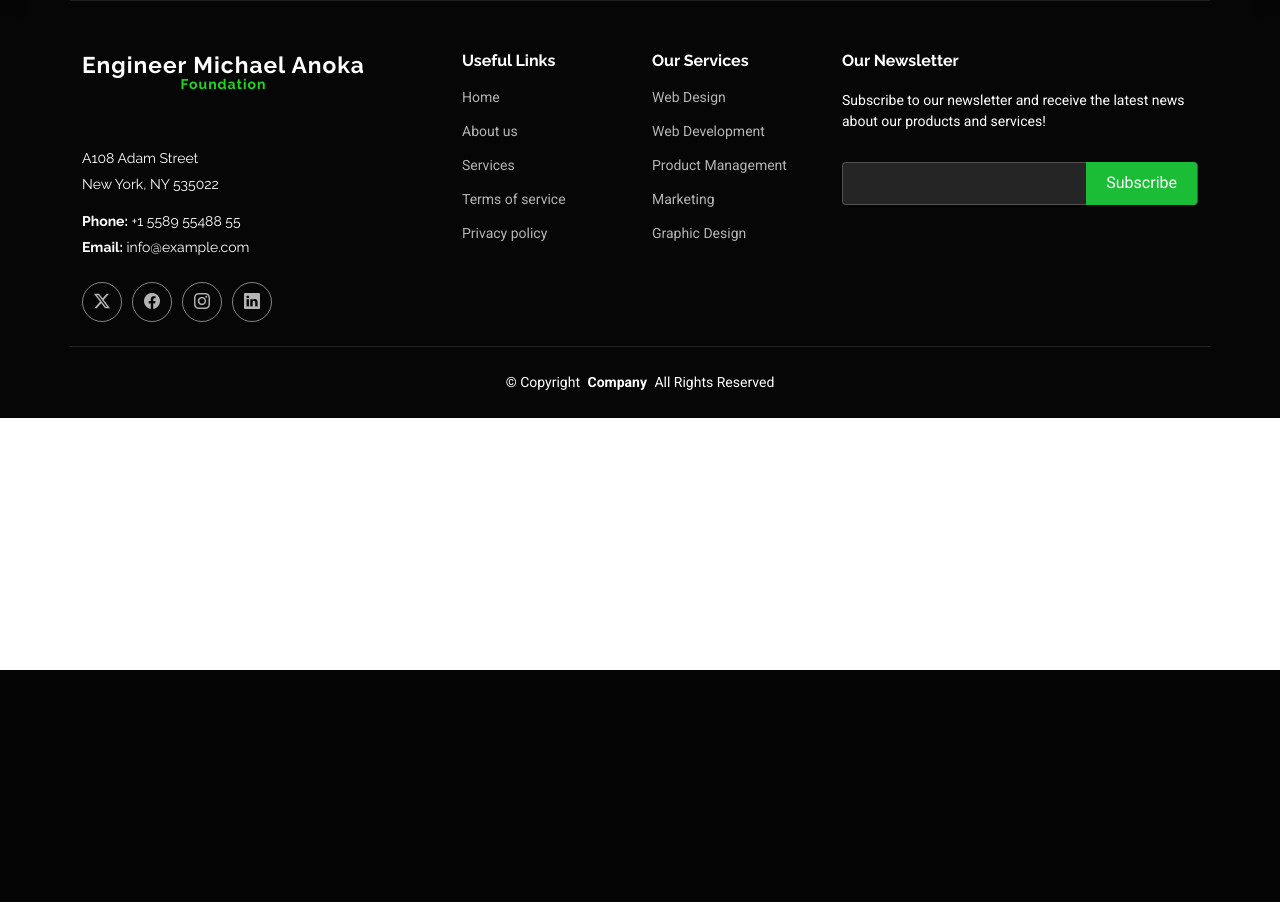
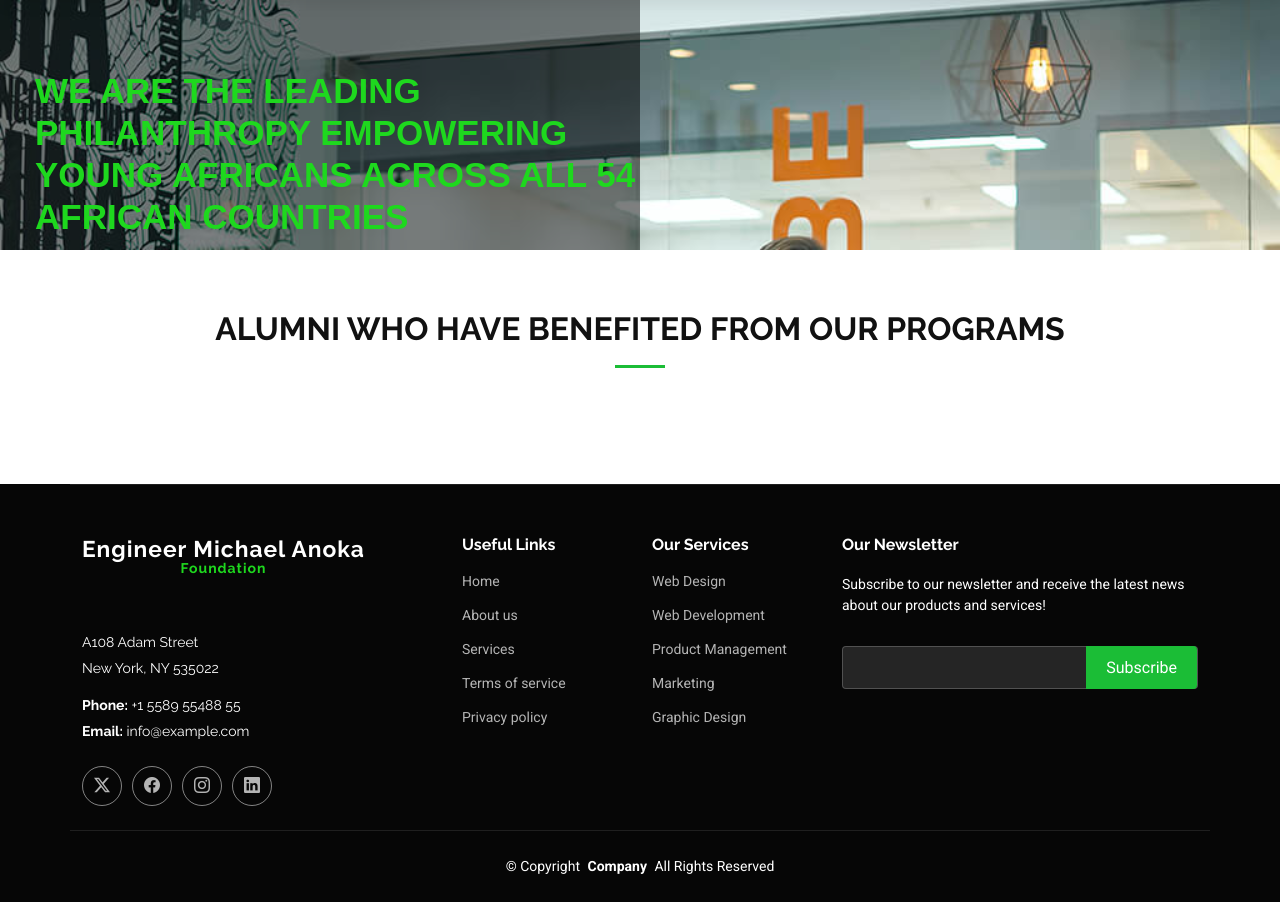
Before and after one commit to renatsecurity/foundation, a Django app: page /alumni/ in a window 1280 px wide. Shown: the part 130-1032 px from the top of the page. Before the commit the page ends 800 px from the top, so only its background shows below. Run offline with Django 5.2, Linux system fonts and the light colour scheme; data that the repository does not hold is empty; parts of the project's set-up code (start-up, migrations or seed data) failed here and were passed over; some libraries are stand-ins or nearby versions.

Commit message:
Modify and improve alumni page UI

```diff
--- a/src/templates/alumni/alumni_list.html
+++ b/src/templates/alumni/alumni_list.html
@@ -1,9 +1,51 @@
-{% extends '../pages/base.html' %}
-{% block content %}
-    <h1>Alumni Network</h1>
-    <ul>
-        {% for alumni in alumni_members %}
-            <li><a href="{{ alumni.get_absolute_url }}">{{ alumni.name }}</a> - {{ alumni.occupation }}</li>
-        {% endfor %}
-    </ul>
-{% endblock %}
+{% extends "../pages/base.html" %}
+{% block title %}Alumni -{% endblock title %}
+
+{% block bodyClass %}blog-page{% endblock bodyClass %}
+
+{% block main %}
+  <main class="main">
+
+    <div style="margin-top: 0; background-image: linear-gradient(to right, rgba(0, 0, 0, 0.5) 50%, rgba(0, 0, 0, 0) 50%), url('/static/assets/img/about.jpg'); background-blend-mode: multiply; background-size: cover; background-repeat: no-repeat; height: 250px;" data-aos="fade-up">
+        <h3 style="padding-left: 35px; padding-top: 70px; color: rgb(30, 216, 30); text-align: left; font-family: Mulish, Sans-serif; font-size: 35px; font-weight: 700;
+        text-transform: uppercase; width: 50%;">We are The Leading Philanthropy Empowering Young Africans Across All 54 African Countries</h3>
+      </div>
+
+    <!-- Blog Posts Section -->
+    <section id="blog-posts" class="blog-posts section">
+        <!-- Section Title -->
+      <div class="container section-title" data-aos="fade-up">
+        <h2>Alumni Who Have Benefited From Our Programs</h2>
+      </div><!-- End Section Title -->
+
+      <div class="container">
+        <div class="row gy-4">
+            {% for alumni in alumni_members %}
+
+          <div class="col-lg-4">
+            <article class="position-relative h-100">
+
+              <div class="post-img position-relative overflow-hidden">
+                <img src="{{ alumni.profile_picture.url }}" class="img-fluid" alt="{{ alumni.name }}">
+                <span class="post-date">{{ alumni.occupation }} - {{ alumni.graduation_year }}</span>
+              </div>
+
+              <div class="post-content d-flex flex-column">
+
+                <h3 class="post-title">{{ alumni.name }}</h3>
+
+                <p>
+                  {{ alumni.bio }}
+                </p>
+              </div>
+
+            </article>
+          </div><!-- End post list item -->
+          {% endfor %}
+        </div>
+      </div>
+
+    </section><!-- /Blog Posts Section -->
+
+  </main>
+{% endblock main %}
```
